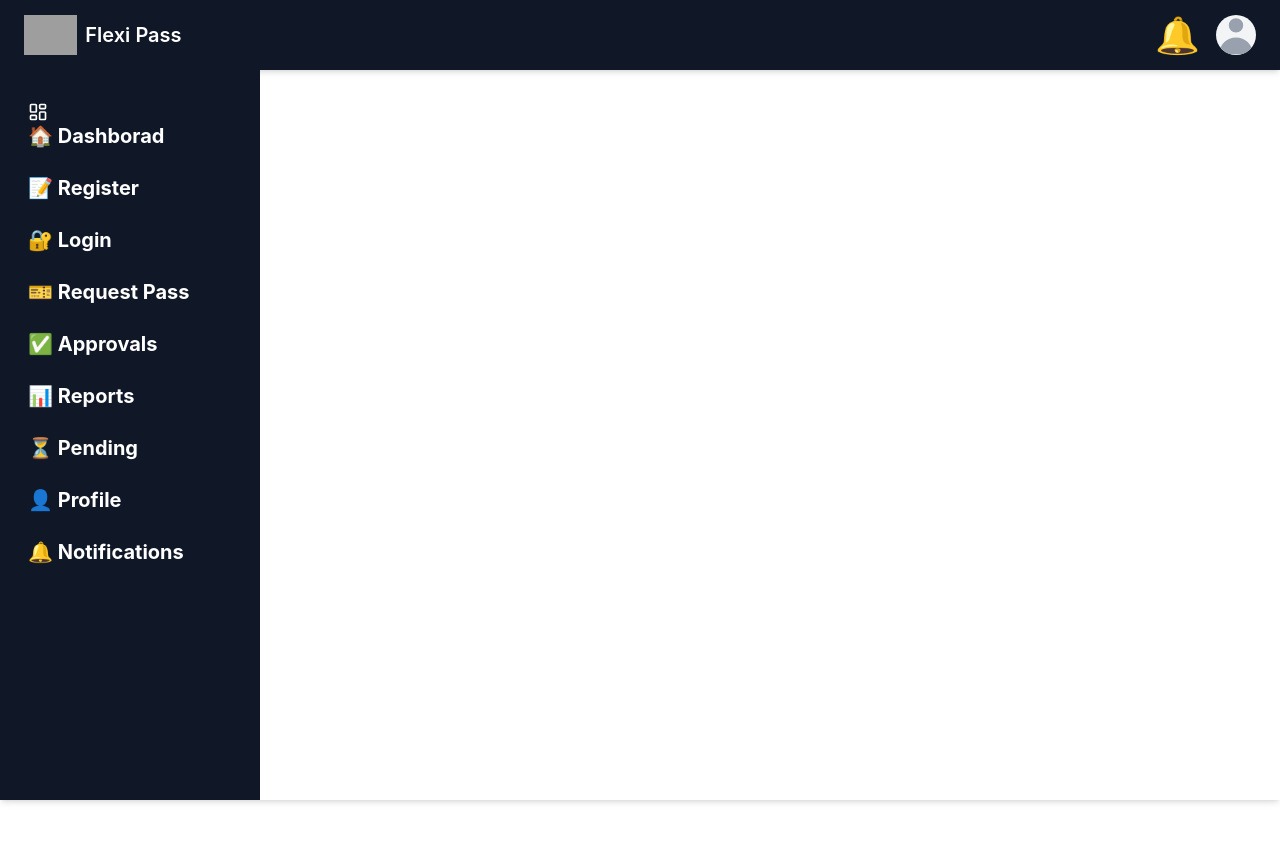
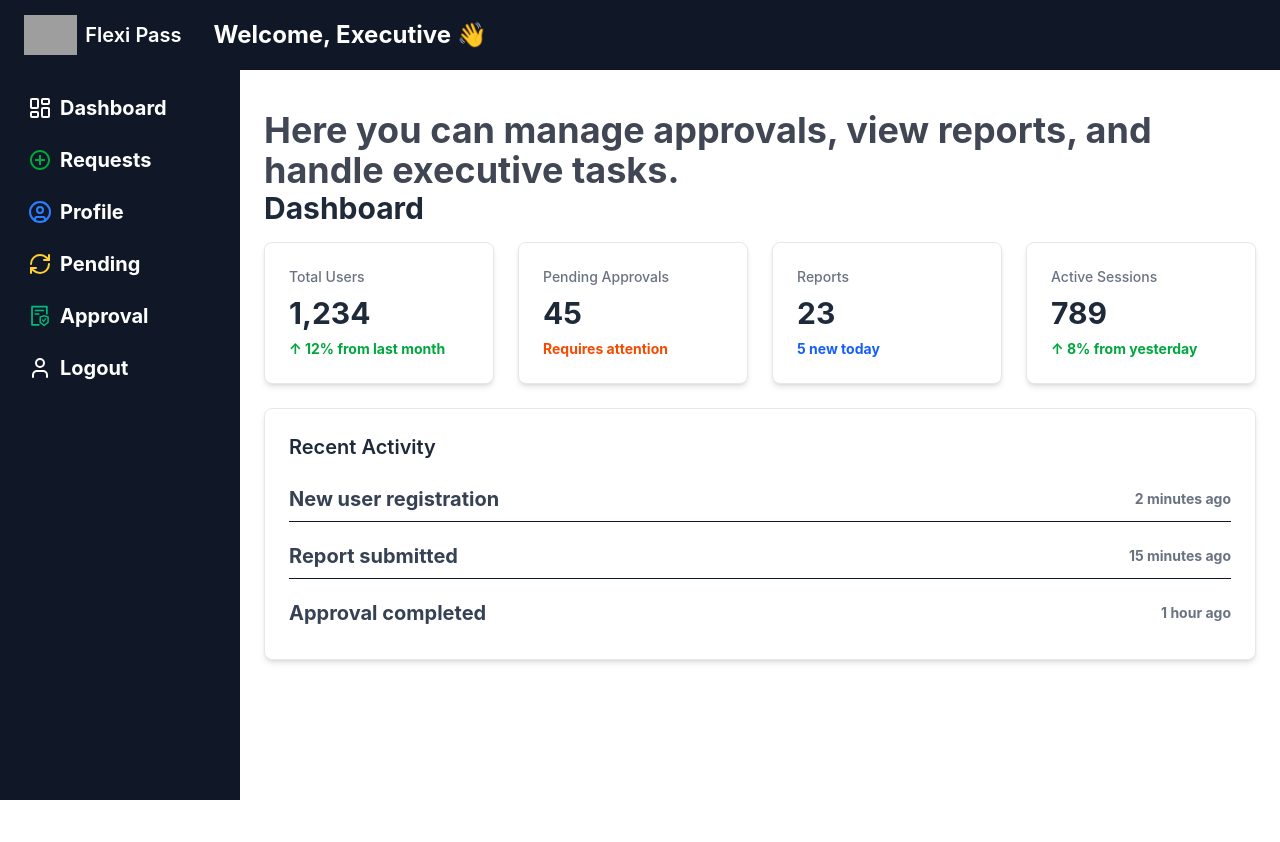
Before and after one commit to Kelumsameera/gatepass-system-frontend, a React (Vite) app: page /executive in a window 1280 px wide. Before the commit this address had no page. Shown: the top 842 px of the page. After the commit the page ends 800 px from the top, so only its background shows below. Built offline with nearby package versions, Linux system fonts and the light colour scheme; grey boxes are pictures that could not be loaded.

Commit message:
📝execativepage

```diff
--- a/package.json
+++ b/package.json
@@ -22,6 +22,7 @@
     "react-dom": "^19.1.1",
     "react-hot-toast": "^2.6.0",
     "react-icons": "^5.5.0",
+    "react-qr-code": "^2.0.18",
     "react-router-dom": "^7.9.4",
     "tailwindcss": "^4.1.14"
   },
--- a/src/App.jsx
+++ b/src/App.jsx
@@ -5,16 +5,23 @@ import AdminPage from "./pages/adminPage.jsx";
 import LoginPage from "./pages/loginPage.jsx";
 import  { Toaster } from 'react-hot-toast';
 import RegisterPage from "./pages/registerPage.jsx";
+import Test from "./components/test.jsx";
+import ExecativePage from "./pages/execativePage.jsx";
+import DimoPage from "./pages/dimo.jsx";
 export default function App() {
   return (
     <BrowserRouter>
       <Toaster className='mg-right'/>
       <div className="h-screen w-full flex items-center justify-center bg-[--color-primary] text-[--color-secondary] text-4xl font-bold">
         <Routes>
-          <Route path="/*" element={<HomePage />} />
+          <Route path="/" element={<HomePage />} />
+          <Route path="/executive/*" element={<ExecativePage/>} />
           <Route path="/admin/*" element={<AdminPage />} />
           <Route path="/login/*" element={<LoginPage />} />
           <Route path="/register/*" element={<RegisterPage />} />
+          <Route path="/test" element={<Test />} />
+          <Route path="dimo" element={<DimoPage />} />
+
         </Routes>
 
 
--- a/src/pages/dimo.jsx
+++ b/src/pages/dimo.jsx
@@ -10,7 +10,7 @@ import {
   LayoutDashboard,
 } from "lucide-react";
 
-function AdminPage() {
+function DimoPage() {
   const [activePage, setActivePage] = useState("dashboard");
 
   const handleLogout = () => {
@@ -309,4 +309,4 @@ function AdminPage() {
   );
 }
 
-export default AdminPage;
+export default DimoPage;
--- /dev/null
+++ b/src/pages/execativePage.jsx
@@ -0,0 +1,161 @@
+import { useState } from "react";
+import { Link } from "react-router-dom";
+import { LuLayoutDashboard, LuRefreshCw } from "react-icons/lu";
+import { MdAddCircleOutline } from "react-icons/md";
+import { User, UserCircle } from "lucide-react";
+import { FcApproval, FcRefresh } from "react-icons/fc";
+import { AiOutlineFileProtect } from "react-icons/ai";
+
+export default function ExecutivePage() {
+  const [isSidebarOpen, setIsSidebarOpen] = useState(true);
+
+  return (
+    <div className="w-full flex flex-col h-screen bg-primary text-accent">
+      {/* 🔹 Top Navbar */}
+      <div className="flex justify-between items-center h-[70px] bg-accent text-primary px-6 shadow-md">
+        <button
+          className="md:hidden text-3xl focus:outline-none"
+          onClick={() => setIsSidebarOpen(!isSidebarOpen)}
+        >
+          ☰
+        </button>
+
+        <div className="flex items-center gap-2">
+          <img
+            src="https://flexicare.com/wp-content/uploads/Flexicare-Emblem-White.svg"
+            alt="Logo"
+            className="h-[40px]"
+          />
+          <h1 className="text-xl font-semibold">Flexi Pass</h1>
+          <h2 className="text-2xl font-bold ml-6">Welcome, Executive 👋</h2>
+        </div>
+      </div>
+
+      {/* 🔹 Main Content Area */}
+      <div className="flex flex-1 overflow-hidden">
+        {/* Sidebar */}
+        <div
+          className={`bg-accent text-primary text-xl w-[240px] flex flex-col p-4 space-y-2 transition-all duration-300 ${
+            isSidebarOpen ? "translate-x-0" : "-translate-x-full"
+          } md:translate-x-0`}
+        >
+          <div className="flex flex-col gap-2">
+            <Link
+              to="/executive/dashboard"
+              className="flex items-center gap-2 hover:bg-primary hover:text-accent rounded-lg px-3 py-2 transition"
+            >
+              <LuLayoutDashboard className="text-2xl text-white" />
+              Dashboard
+            </Link>
+
+            <Link
+              to="/executive/requests"
+              className="flex items-center gap-2 hover:bg-primary hover:text-accent rounded-lg px-3 py-2 transition"
+            >
+              <MdAddCircleOutline className="text-2xl text-green" />
+              Requests
+            </Link>
+
+            <Link
+              to="/executive/profile"
+              className="flex items-center gap-2 hover:bg-primary hover:text-accent rounded-lg px-3 py-2 transition"
+            >
+              <UserCircle className="text-2xl text-blue-500" />
+              Profile
+            </Link>
+
+            <Link
+              to="/executive/pending"
+              className="flex items-center gap-2 hover:bg-primary hover:text-accent rounded-lg px-3 py-2 transition"
+            >
+              {/* Fc icons keep their original color automatically */}
+              <LuRefreshCw className="text-2xl text-amber-300" />
+              Pending
+            </Link>
+
+            <Link
+              to="/executive/reports"
+              className="flex items-center gap-2 hover:bg-primary hover:text-accent rounded-lg px-3 py-2 transition"
+            >
+              <AiOutlineFileProtect className="text-2xl text-emerald-500" />
+              Approval
+            </Link>
+
+            <Link
+              to="/"
+              className="flex items-center gap-2 hover:bg-primary hover:text-accent rounded-lg px-3 py-2 transition"
+            >
+              <User className="text-2xl text-white" />
+              Logout
+            </Link>
+          </div>
+        </div>
+
+        {/* Main Content */}
+        <main className="flex-1 bg-primary overflow-y-auto p-6">
+          <p className="mt-4 text-accent/80">
+            Here you can manage approvals, view reports, and handle executive
+            tasks.
+          </p>
+          <div className="space-y-6">
+            <h1 className="text-3xl font-bold text-gray-800 mb-4">Dashboard</h1>
+            <div className="grid grid-cols-1 md:grid-cols-2 lg:grid-cols-4 gap-6">
+              <div className="bg-white p-6 rounded-lg shadow-md border border-gray-200">
+                <h3 className="text-gray-500 text-sm font-medium">
+                  Total Users
+                </h3>
+                <p className="text-3xl font-bold text-gray-800 mt-2">1,234</p>
+                <p className="text-green-600 text-sm mt-2">
+                  ↑ 12% from last month
+                </p>
+              </div>
+              <div className="bg-white p-6 rounded-lg shadow-md border border-gray-200">
+                <h3 className="text-gray-500 text-sm font-medium">
+                  Pending Approvals
+                </h3>
+                <p className="text-3xl font-bold text-gray-800 mt-2">45</p>
+                <p className="text-orange-600 text-sm mt-2">
+                  Requires attention
+                </p>
+              </div>
+              <div className="bg-white p-6 rounded-lg shadow-md border border-gray-200">
+                <h3 className="text-gray-500 text-sm font-medium">Reports</h3>
+                <p className="text-3xl font-bold text-gray-800 mt-2">23</p>
+                <p className="text-blue-600 text-sm mt-2">5 new today</p>
+              </div>
+              <div className="bg-white p-6 rounded-lg shadow-md border border-gray-200">
+                <h3 className="text-gray-500 text-sm font-medium">
+                  Active Sessions
+                </h3>
+                <p className="text-3xl font-bold text-gray-800 mt-2">789</p>
+                <p className="text-green-600 text-sm mt-2">
+                  ↑ 8% from yesterday
+                </p>
+              </div>
+            </div>
+
+            <div className="bg-white p-6 rounded-lg shadow-md border border-gray-200 mt-6">
+              <h2 className="text-xl font-semibold text-gray-800 mb-4">
+                Recent Activity
+              </h2>
+              <div className="space-y-3 text-xl">
+                <div className="flex items-center justify-between py-2 border-b">
+                  <span className="text-gray-700">New user registration</span>
+                  <span className="text-gray-500 text-sm">2 minutes ago</span>
+                </div>
+                <div className="flex items-center justify-between py-2 border-b">
+                  <span className="text-gray-700">Report submitted</span>
+                  <span className="text-gray-500 text-sm">15 minutes ago</span>
+                </div>
+                <div className="flex items-center justify-between py-2">
+                  <span className="text-gray-700">Approval completed</span>
+                  <span className="text-gray-500 text-sm">1 hour ago</span>
+                </div>
+              </div>
+            </div>
+          </div>
+        </main>
+      </div>
+    </div>
+  );
+}
--- a/src/pages/homePage.jsx
+++ b/src/pages/homePage.jsx
@@ -1,95 +1,77 @@
-import { Route, Routes } from "react-router-dom";
-import Header from "../components/Heder";
+import { Link, Route, Routes } from "react-router-dom";
+import LoginPage from "./loginPage";
 
 export default function HomePage() {
   return (
-    <div className="flex flex-col w-full h-screen bg-[--color-primary] text-[--color-secondary]">
-      {/* Header (fixed top) */}
-      <header className="sticky top-0 z-20 shadow-md">
-        <Header />
-      </header>
+    <div className="relative flex flex-col items-center justify-center w-full h-screen overflow-hidden bg-[url(/bg1.png)] bg-cover bg-center bg-no-repeat text-white">
 
-      {/* Main Content */}
-      <main className="flex-1 overflow-y-auto px-6 py-8">
+      {/* 🔹 Overlay Background (fixed typo in bg--accent) */}
+      <div className="absolute inset-0  backdrop-blur-sm"></div>
+
+      {/* 🔹 Main Content */}
+      <main className="relative flex-1 flex items-center justify-center px-6 py-8 z-10">
+        <div className="w-full max-w-3xl text-center bg-white/10 backdrop-blur-2xl border border-accent/40 rounded-2xl shadow-black/30 shadow-2xl p-10 animate-fade-in">
+
           <Routes>
+            {/* 🏠 Home Route */}
             <Route
               path="/"
               element={
-              <section className="text-center space-y-6">
-                <h1 className="text-4xl font-bold text-[--color-accent]">
-                  🏠 Home Page
+                <section className="space-y-6">
+                  <h1 className="text-4xl md:text-5xl font-extrabold bg-gradient-to-r from-green-400 via-blue-400 to-purple-500 bg-clip-text text-transparent drop-shadow-lg">
+                    Gate Pass Management System
                   </h1>
-                <p className="max-w-2xl mx-auto text-lg text-gray-600 dark:text-gray-300">
-                  Welcome to the{" "}
-                  <span className="text-[--color-gold] font-semibold">
-                    Gate Pass Management System
-                  </span>
-                  . This system helps automate and manage gate entries for
-                  employees, visitors, and vehicles.
+
+                  <p className="max-w-2xl mx-auto text-base md:text-lg text-accent leading-relaxed">
+                    Manage and automate the process of granting access to
+                      employee, visitor, and vehicle
+
+                    gate entries with a secure and efficient system.
                   </p>
-                <button className="bg-[--color-accent] text-white px-6 py-3 rounded-xl hover:bg-[--color-gold] hover:text-[--color-secondary] transition-all">
-                  Get Started
-                </button>
+
+                  <div className="pt-6">
+                    <Link
+                      to="/login"
+                      className="px-8 py-3 rounded-full text-lg font-semibold bg-gradient-to-r from-blue-500 to-green-400 text-white hover:from-green-500 hover:to-blue-400 shadow-lg hover:shadow-green-400/40 transition-all duration-300"
+                    >
+                      🚀 Get Started
+                    </Link>
+                  </div>
                 </section>
               }
             />
+
+            {/* 🔑 Login Route */}
+            <Route path="/login" element={<LoginPage />} />
+
+            {/* ❌ 404 Page */}
             <Route
-            path="/products"
+              path="*"
               element={
-              <section className="text-center space-y-4">
-                <h1 className="text-3xl font-bold text-[--color-accent]">
-                  🛍️ Products
+                <section className="text-center space-y-3 mt-10">
+                  <h1 className="text-6xl font-extrabold text-red-400 drop-shadow-lg">
+                    404
                   </h1>
-                <p className="text-gray-600 dark:text-gray-300">
-                  Here you can view and manage your listed products.
+                  <p className="text-lg text-gray-300">
+                    Oops! The page you’re looking for doesn’t exist.
                   </p>
-              </section>
-            }
-          />
-          <Route
-            path="/about"
-            element={
-              <section className="text-center space-y-4">
-                <h1 className="text-3xl font-bold text-[--color-accent]">
-                  ℹ️ About Us
-                </h1>
-                <p className="text-gray-600 dark:text-gray-300">
-                  Our system ensures secure and efficient access management
-                  using QR or RFID technology.
-                </p>
-              </section>
-            }
-          />
-          <Route
-            path="/contact"
-            element={
-              <section className="text-center space-y-4">
-                <h1 className="text-3xl font-bold text-[--color-accent]">
-                  📞 Contact
-                </h1>
-                <p className="text-gray-600 dark:text-gray-300">
-                  Get in touch with us for support or system integration.
-                </p>
-                <a
-                  href="mailto:support@gatepass.com"
-                  className="text-[--color-gold] font-medium hover:underline"
+                  <Link
+                    to="/"
+                    className="text-green-300 hover:underline font-medium"
                   >
-                  support@gatepass.com
-                </a>
-              </section>
-            }
-          />
-          <Route
-            path="/*"
-            element={
-              <section className="text-center mt-20">
-                <h1 className="text-5xl font-bold text-red-500">404</h1>
-                <p className="text-lg text-gray-500 mt-2">Page not found</p>
+                    Go Back Home
+                  </Link>
                 </section>
               }
             />
           </Routes>
+        </div>
       </main>
+
+      {/* 🔹 Footer */}
+      <footer className="relative z-10 text-center py-4 text-sm text-accent border-t border-accent w-full">
+        © {new Date().getFullYear()} FlexiPass | All Rights Reserved
+      </footer>
     </div>
   );
 }
```
Also changed, not shown: src/components/test.jsx (+21 -9 lines), 1 other file (tests, documents, lock files or other folders). Lines whose indentation alone changed are shown as unchanged.
